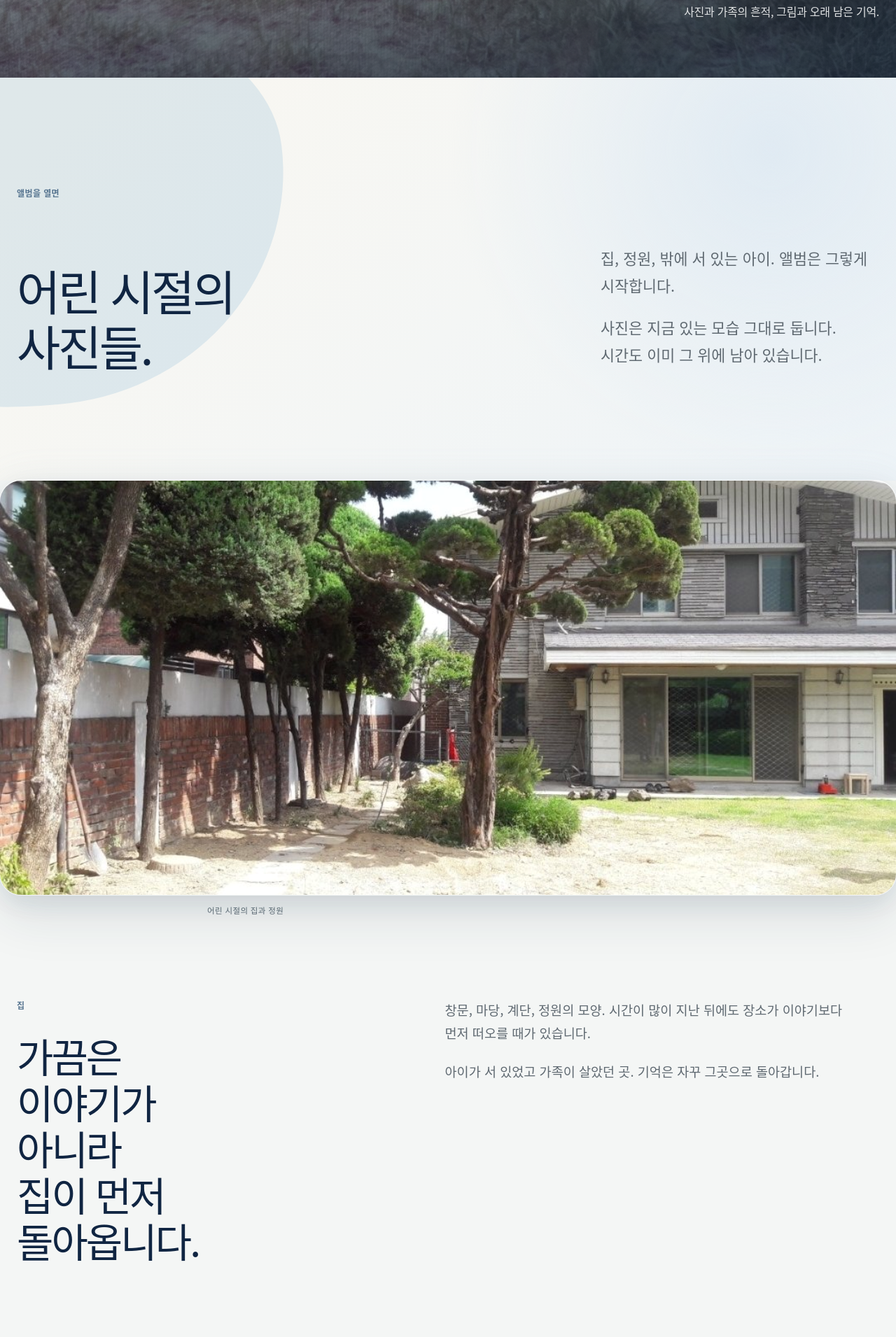
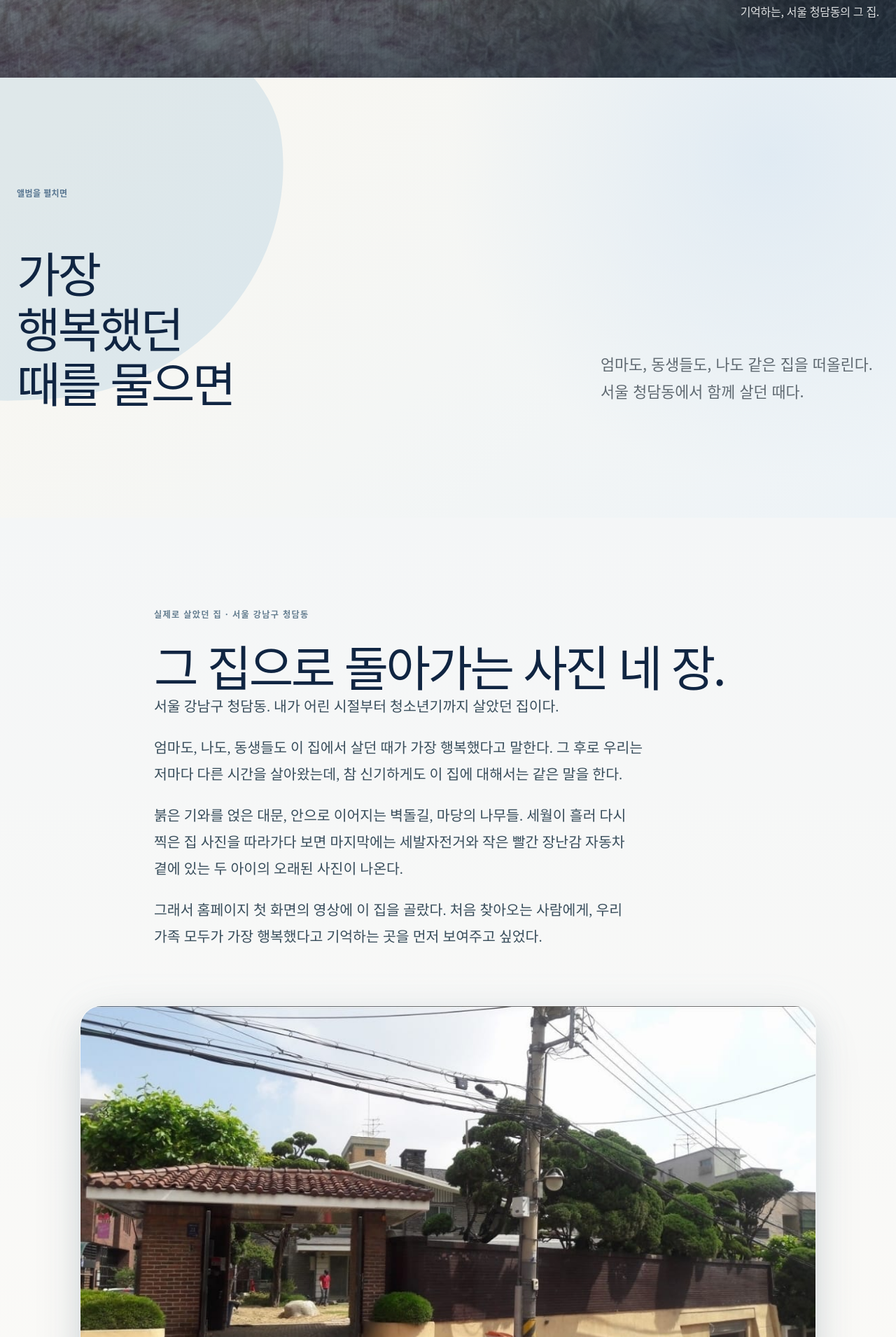
Before and after one commit to k-mama/esthercho, a Next.js app: page /ko/archive in a window 1280 px wide. Shown: the part 689-2600 px from the top of the page at 70% size. Built offline with nearby package versions, Linux system fonts and the light colour scheme.

Commit message:
Replace repetitive childhood passages with grounded family memoir in ko

```diff
--- a/src/app/ko/archive/page.tsx
+++ b/src/app/ko/archive/page.tsx
@@ -1,15 +1,12 @@
 import type { Metadata } from "next";
-import Image from "next/image";
-import Link from "next/link";
 import { PageCover } from "@/components/page-cover";
-import { ChildhoodHomeStory } from "@/components/childhood-home-story";
+import { ChildhoodArchiveSections } from "@/components/childhood-archive-sections";
 import "../../archive/archive.css";
 import "../../archive/archive-luminous.css";
 
 export const metadata: Metadata = {
   title: "어린 시절 앨범",
-  description:
-    "조성연 작가의 어린 시절 사진과 기억 속의 장소, 가족의 흔적과 오래 남은 것들.",
+  description: "서울 청담동의 실제 옛집. 조성연 작가와 어머니, 동생들이 가장 행복했다고 기억하는 시절의 가족사진과 이야기.",
 };
 
 export default function KoreanArchivePage() {
@@ -18,7 +15,7 @@ export default function KoreanArchivePage() {
       <PageCover
         eyebrow="어린 시절"
         title="어린 시절 앨범"
-        description="사진과 가족의 흔적, 그림과 오래 남은 기억."
+        description="우리 가족이 가장 행복했다고 기억하는, 서울 청담동의 그 집."
         image="/media/covers/childhood-cover.jpg"
         alt="정원에서 웃고 있는 어린 조성연"
         objectPosition="42% center"
@@ -26,134 +23,7 @@ export default function KoreanArchivePage() {
         align="right"
         shade="medium"
       />
-
-      <section className="childhood-intro" aria-labelledby="childhood-intro-title">
-        <div className="container">
-          <p className="childhood-kicker">앨범을 열면</p>
-          <div className="childhood-intro-grid">
-            <h2 id="childhood-intro-title">
-              <span>어린 시절의</span>
-              <span>사진들.</span>
-            </h2>
-            <div className="childhood-intro-copy">
-              <p>집, 정원, 밖에 서 있는 아이. 앨범은 그렇게 시작합니다.</p>
-              <p>사진은 지금 있는 모습 그대로 둡니다. 시간도 이미 그 위에 남아 있습니다.</p>
-            </div>
-          </div>
-        </div>
-      </section>
-
-      <section className="childhood-house" aria-labelledby="childhood-house-title">
-        <figure className="childhood-house-figure">
-          <Image
-            src="/media/esther/childhood-house.jpg"
-            alt="조성연 작가의 어린 시절과 연결된 집과 정원"
-            width={1800}
-            height={1059}
-            sizes="100vw"
-            priority
-          />
-          <figcaption className="container">어린 시절의 집과 정원</figcaption>
-        </figure>
-
-        <div className="container childhood-house-copy">
-          <div>
-            <p className="childhood-kicker">집</p>
-            <h2 id="childhood-house-title">
-              <span>가끔은 이야기가 아니라</span>
-              <span>집이 먼저 돌아옵니다.</span>
-            </h2>
-          </div>
-          <div className="childhood-house-copy-text">
-            <p>
-              창문, 마당, 계단, 정원의 모양. 시간이 많이 지난 뒤에도 장소가
-              이야기보다 먼저 떠오를 때가 있습니다.
-            </p>
-            <p>
-              아이가 서 있었고 가족이 살았던 곳. 기억은 자꾸 그곳으로 돌아갑니다.
-            </p>
-          </div>
-        </div>
-      </section>
-
-      <ChildhoodHomeStory locale="ko" />
-
-      <section className="childhood-garden" aria-labelledby="childhood-garden-title">
-        <div className="container childhood-garden-inner">
-          <figure className="childhood-garden-figure">
-            <Image
-              src="/media/esther/childhood-garden.jpg"
-              alt="정원에서 웃고 있는 어린 조성연"
-              width={1800}
-              height={1350}
-              sizes="(max-width: 899px) 100vw, 64vw"
-            />
-            <figcaption>어린 시절의 조성연</figcaption>
-          </figure>
-
-          <div className="childhood-garden-copy">
-            <p className="childhood-kicker">아이</p>
-            <h2 id="childhood-garden-title">정원 속의 아이.</h2>
-            <p>
-              누군가 이 순간을 남겨두고 싶었습니다. 사진은 그것만으로도 충분합니다.
-            </p>
-          </div>
-        </div>
-      </section>
-
-      <section className="childhood-fragments" aria-labelledby="childhood-fragments-title">
-        <div className="container childhood-fragments-inner">
-          <div>
-            <p className="childhood-kicker">사진이 없는 기억</p>
-            <h2 id="childhood-fragments-title">
-              <span>사진이 남지 않은</span>
-              <span>기억도 있습니다.</span>
-            </h2>
-          </div>
-          <div className="childhood-fragments-copy">
-            <p>
-              한 문장, 가족의 농담, 시계 소리, 식탁, 여름밤, 집에 가고 싶었던 마음.
-            </p>
-            <p>
-              다 기억나지 않아도 괜찮습니다. 모르는 부분은 모르는 채로 둡니다.
-            </p>
-          </div>
-        </div>
-      </section>
-
-      <section
-        className="childhood-archive-principle"
-        aria-labelledby="childhood-principle-title"
-      >
-        <div className="container childhood-principle-inner">
-          <div>
-            <p className="childhood-kicker">원본은 원본대로</p>
-            <h2 id="childhood-principle-title">
-              <span>오래된 사진은</span>
-              <span>오래된 사진으로 둡니다.</span>
-            </h2>
-          </div>
-          <div className="childhood-principle-copy">
-            <p>
-              기억을 바탕으로 나중에 다시 만들거나 그린 이미지는 이후의 작업이라고
-              표시합니다. 실제 옛 사진처럼 보이게 두지 않습니다.
-            </p>
-            <Link href="/ko/stories/" className="childhood-link">
-              이야기 읽기
-            </Link>
-          </div>
-        </div>
-      </section>
-
-      <section className="childhood-ending" aria-labelledby="childhood-ending-title">
-        <div className="container childhood-ending-inner">
-          <p className="childhood-kicker">다음 장</p>
-          <h2 id="childhood-ending-title">
-            <span>어떤 사진은</span>
-            <span>자기 이야기를 오래 기다립니다.</span>
-          </h2>
-        </div>
-      </section>
+      <ChildhoodArchiveSections locale="ko" />
     </main>
   );
 }
```
